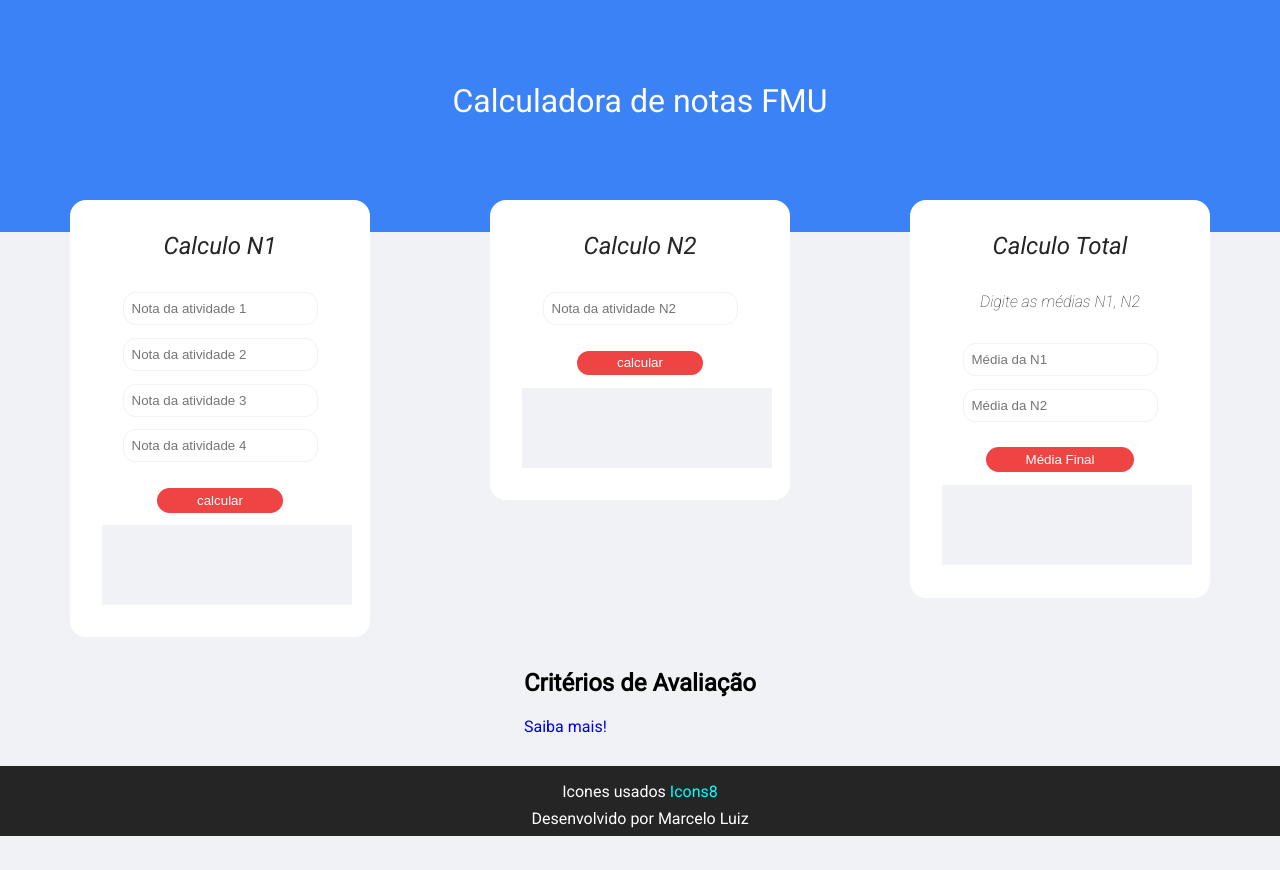
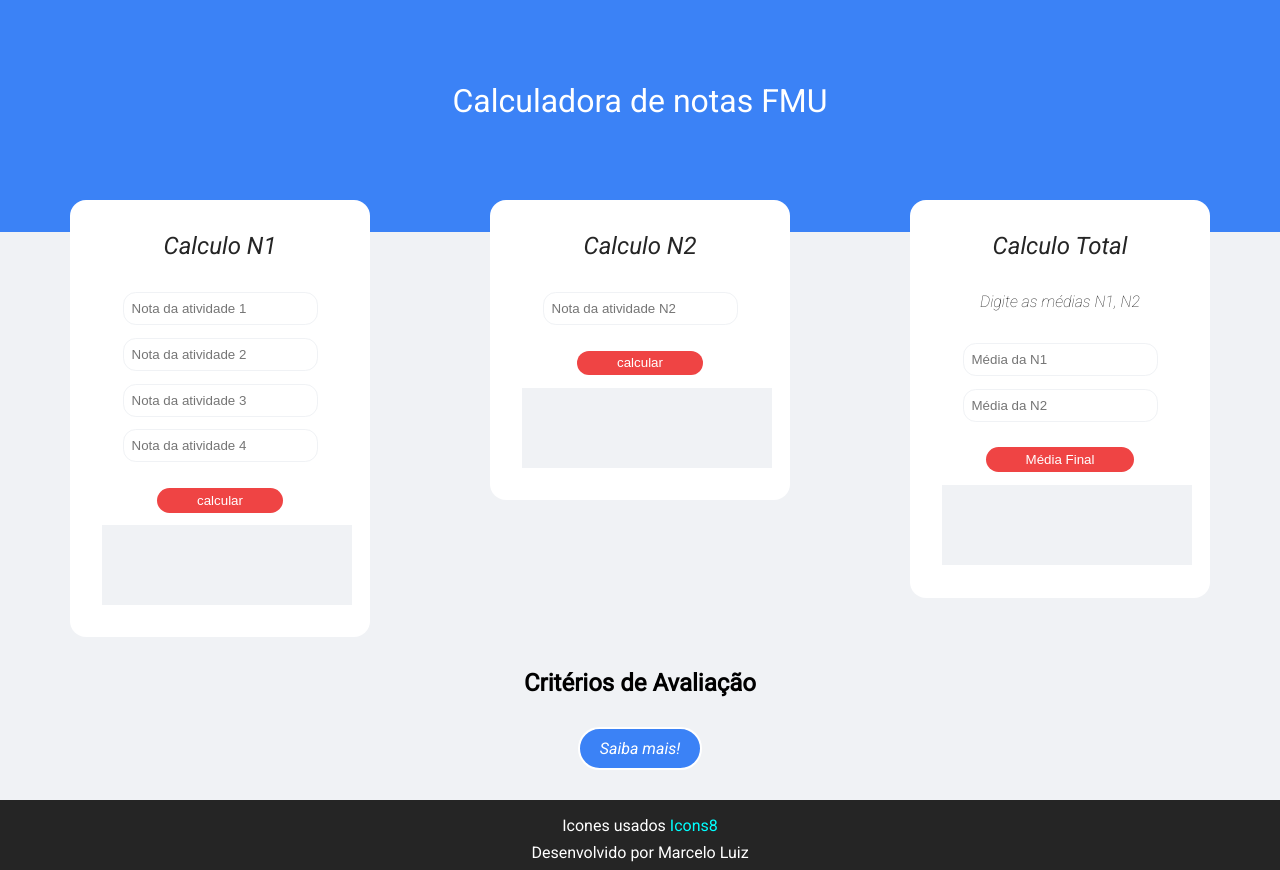
Before and after one commit to Mlluiz39/my-projects, a PHP site: page / in a window 1280 px wide. Before the commit the page ends 836 px from the top, so only its background shows below. Run offline with PHP 8.4, Linux system fonts and the light colour scheme.

Commit message:
add botão saiba mais

```diff
--- a/notasFaculdade/css/index.css
+++ b/notasFaculdade/css/index.css
@@ -121,7 +121,6 @@ header {
     font-weight: 100;
     font-style: italic;
     color: #252525;
-
 }
 
 button {
@@ -158,13 +157,26 @@ button:focus {
     margin-bottom: 20px;
 }
 
-.avaliacao p {
-    margin-bottom: 30px;
+.avaliacao a {
+    display: flex;
+    justify-content: center;
+    align-items: center;
+    margin: 30px;
+    text-decoration: none;
 }
 
-.avaliacao a {
-    text-decoration: none;
-   margin: 0 auto;
+.avaliacao span {
+    border: 2px solid #fff;
+    border-radius: 30px;
+    padding: 10px 20px;
+    background-color: #3b82f6;
+    color: #fff;
+    font-style: italic;
+}
+
+.avaliacao span:hover {
+    background-color: #0a4ebd;
+    transition: all 1000ms
 }
 
 footer {
--- a/notasFaculdade/index.html
+++ b/notasFaculdade/index.html
@@ -54,7 +54,7 @@
   <section class="avaliacao">
     <div class="avaliacao-card">
       <h2>Critérios de Avaliação</h2>
-      <p><a href="./criterios.html">Saiba mais!</a></p>
+        <a href="./criterios.html"><span>Saiba mais!</span></a>
     </div>
   </section>
   <footer>
```
